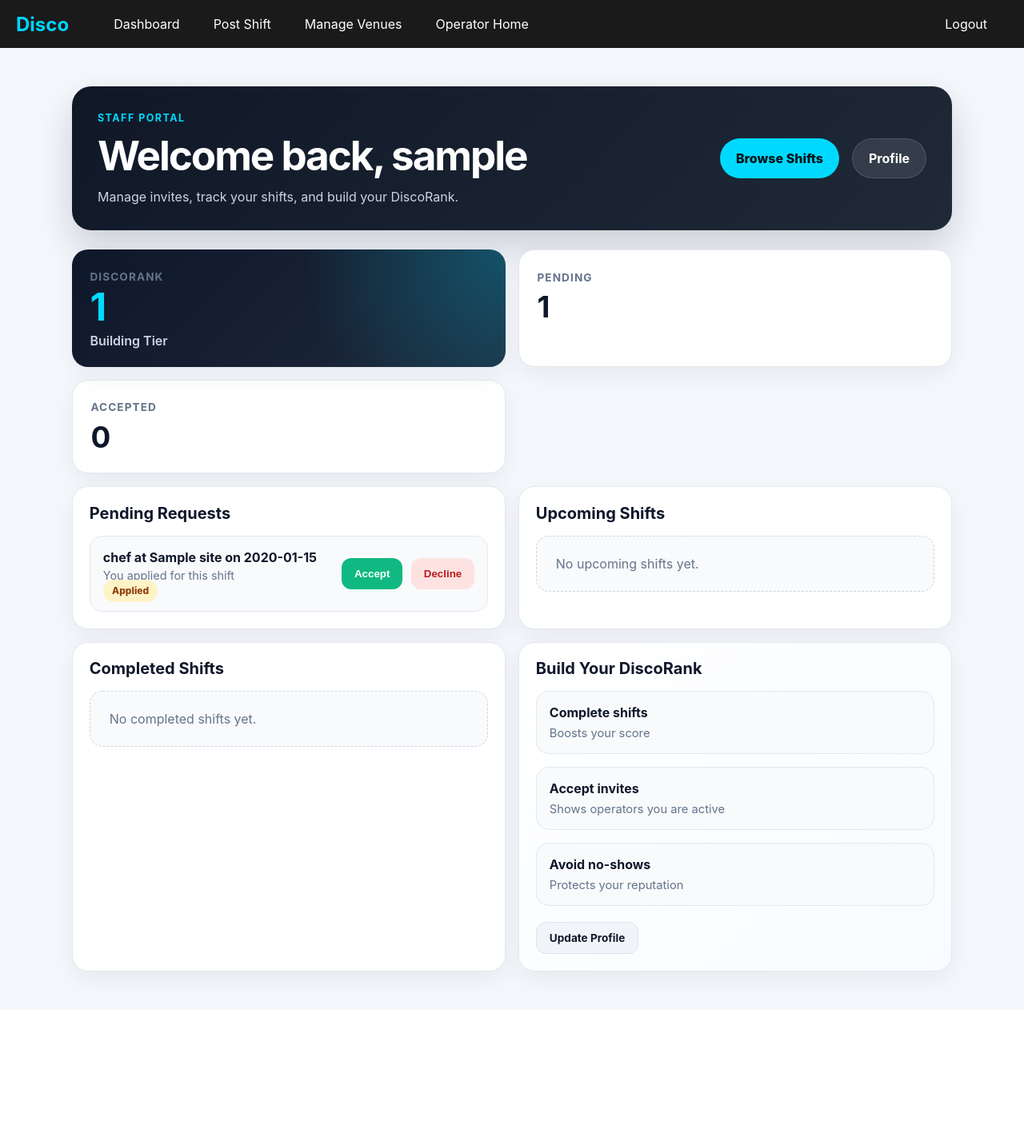
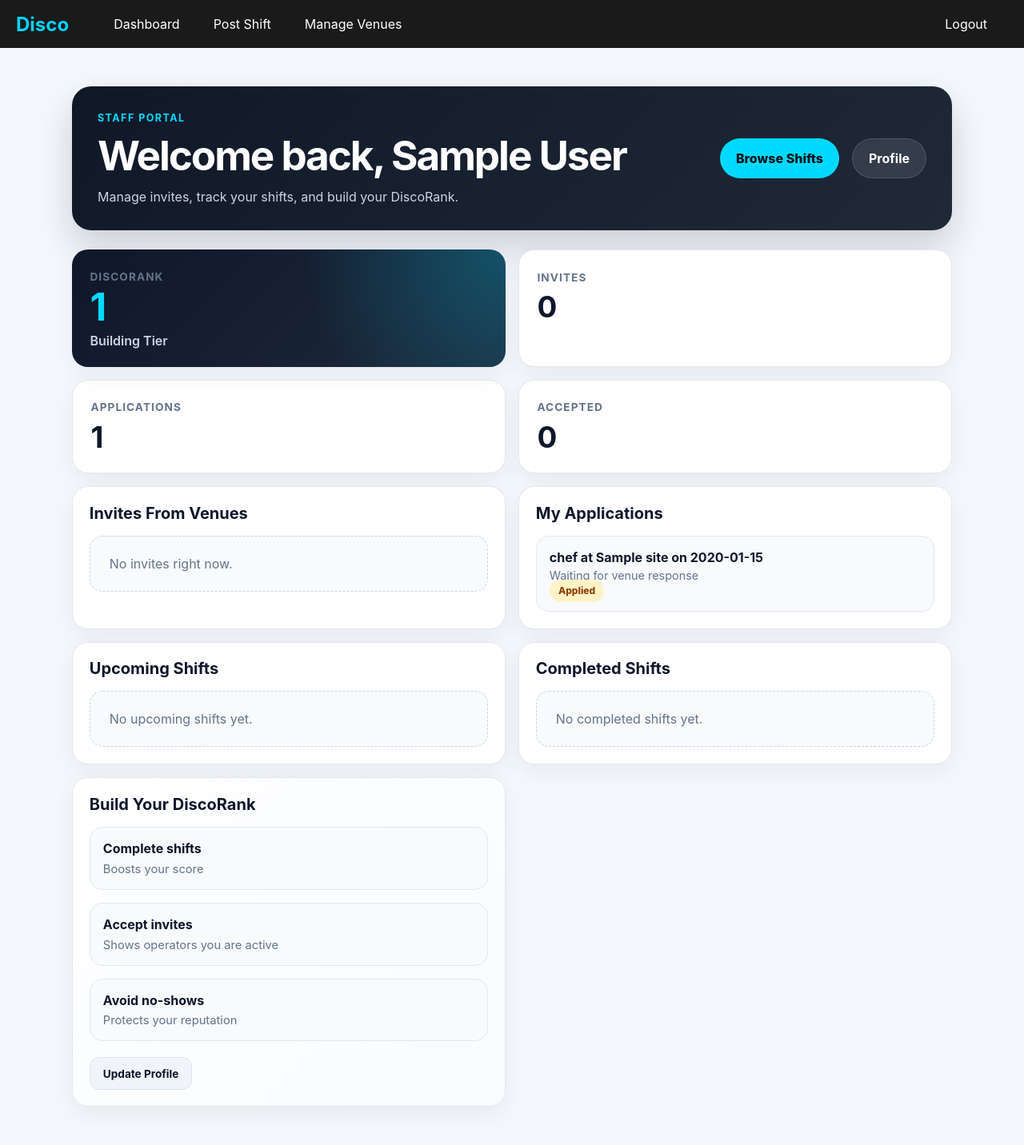
Before and after one commit to joshdean97/disco_app, a Django app: page /dashboard/ in a window 1280 px wide. Shown: the whole page at 80% size. Before the commit the page ends 1241 px from the top, so only its background shows below. Run offline with Django 5.2, Linux system fonts and the light colour scheme; a user stored in the database is signed in; tables that the repository leaves empty hold one stand-in row (values such as "Sample post").

Commit message:
use names instead of usernames

```diff
--- a/authentication/models.py
+++ b/authentication/models.py
@@ -42,6 +42,15 @@ class Staff(models.Model):
         elif self.disco_rank >= 60:
             return "Bronze"
         return "Building"
+
+    @property
+    def full_name(self):
+        full = f"{self.user.first_name} {self.user.last_name}".strip()
+
+        if full:
+            return full
+
+        return self.user.username
 
     def recalculate_disco_rank(self):
         score = 70
@@ -90,5 +99,15 @@ class Operator(models.Model):
     user = models.OneToOneField(User, on_delete=models.CASCADE)
     company_name = models.CharField(max_length=100, blank=True)
 
-    def __str__(self):
-        return self.company_name or self.user.username
+    @property
+    def full_name(self):
+        full = f"{self.user.first_name} {self.user.last_name}".strip()
+
+        if full:
+            return full
+
+        return self.user.username
+
+
+def __str__(self):
+    return self.company_name or self.user.username
--- a/disco_app/views.py
+++ b/disco_app/views.py
@@ -58,12 +58,16 @@ def staff_dashboard(request):
 
     # Get staff's shift requests
     pending_requests = staff.shift_requests.filter(status="pending")
+    pending_invites = pending_requests.filter(source="invite")
+    pending_applications = pending_requests.filter(source="application")
     accepted_requests = staff.shift_requests.filter(status="accepted")
     completed_requests = staff.shift_requests.filter(status="completed")
 
     context = {
         "staff": staff,
         "pending_requests": pending_requests,
+        "pending_invites": pending_invites,
+        "pending_applications": pending_applications,
         "accepted_requests": accepted_requests,
         "completed_requests": completed_requests,
         "pending_count": pending_requests.count(),
@@ -162,6 +166,21 @@ def operator_dashboard(request):
     # Get shifts for operator's sites
     open_shifts = Shift.objects.filter(site__in=sites, status="open")
     confirmed_shifts = Shift.objects.filter(site__in=sites, status="confirmed")
+    confirmed_shift_data = []
+
+    for shift in confirmed_shifts:
+        accepted_request = (
+            shift.applications.filter(status="accepted")
+            .select_related("staff", "staff__user")
+            .first()
+        )
+
+        confirmed_shift_data.append(
+            {
+                "shift": shift,
+                "accepted_request": accepted_request,
+            }
+        )
     completed_shifts = Shift.objects.filter(site__in=sites, status="completed")
 
     # Get pending shift requests across operator's sites
@@ -178,6 +197,7 @@ def operator_dashboard(request):
         "pending_requests": pending_requests,
         "pending_count": pending_requests.count(),
         "open_count": open_shifts.count(),
+        "confirmed_shift_data": confirmed_shift_data,
     }
 
     return render(request, "disco_app/operator_dashboard.html", context)
@@ -409,7 +429,10 @@ def find_staff_for_shift(request, shift_id):
     for staff in staff_qs:
         reqs = staff.shift_requests.select_related("shift")
 
-        accepted_same_day = reqs.filter(status="accepted", shift__date=shift.date)
+        accepted_same_day = reqs.filter(
+            status="accepted",
+            shift__date=shift.date,
+        ).exclude(shift=shift)
 
         has_conflict = any(
             shift_times_overlap(shift, r.shift) for r in accepted_same_day
@@ -437,7 +460,7 @@ def find_staff_for_shift(request, shift_id):
 
             distance_miles = geodesic(staff_location, site_location).miles
             within_radius = distance_miles <= staff.travel_radius_miles
-
+            existing_request = reqs.filter(shift=shift).first()
         staff_results.append(
             {
                 "staff": staff,
@@ -446,6 +469,7 @@ def find_staff_for_shift(request, shift_id):
                 "has_conflict": has_conflict,
                 "distance_miles": distance_miles,
                 "within_radius": within_radius,
+                "existing_request": existing_request,
             }
         )
 
--- a/templates/base.html
+++ b/templates/base.html
@@ -19,13 +19,11 @@
     <li><a href="/">Dashboard</a></li>
     <li><a href="/operator/shifts/post/">Post Shift</a></li>
     <li><a href="/operator/sites/">Manage Venues</a></li>
-    <li><a href="/operator/">Operator Home</a></li>
 {% elif user|is_staffuser %}
     <li><a href="/">Dashboard</a></li>
     <li><a href="/shifts/">Browse Shifts</a></li>
     <li><a href="/availability/">My Availability</a></li>
  <li><a href="{% url 'my_profile' %}">Profile</a></li>
-    <li><a href="/">Dashboard</a></li>
 {% endif %}                    {% endif %}
                 {% endwith %}
                 <li class="nav-right"><a href="/logout">Logout</a></li>
--- a/templates/disco_app/manage_shift_requests.html
+++ b/templates/disco_app/manage_shift_requests.html
@@ -28,7 +28,7 @@
         {% for req in requests %}
           <div class="shift-item applicant-card">
             <div class="applicant-info">
-              <strong>{{ req.staff.user.username }}</strong>
+              <strong>{{ req.staff.full_name }}</strong>
               <p>Applied for {{ shift }}</p>
 
               <div class="rank-pill">
--- a/templates/disco_app/profile.html
+++ b/templates/disco_app/profile.html
@@ -10,7 +10,7 @@
     <div class="dashboard-header">
       <div>
         <p class="eyebrow">Staff Profile</p>
-        <h1>{{ staff_member.user.username }}</h1>
+        <h1>{{ staff_member.full_name }}</h1>
         <p class="subtitle">
           {{ staff_member.get_primary_role_display }}
           {% if staff_member.year_started %}
--- a/templates/disco_app/staff_dashboard.html
+++ b/templates/disco_app/staff_dashboard.html
@@ -10,7 +10,7 @@
     <div class="dashboard-header">
       <div>
         <p class="eyebrow">Staff Portal</p>
-        <h1>Welcome back, {{ staff.user.username }}</h1>
+        <h1>Welcome back, {{ staff.full_name }}</h1>
         <p class="subtitle">
           Manage invites, track your shifts, and build your DiscoRank.
         </p>
@@ -40,10 +40,14 @@
       </div>
 
 <div class="stat-card">
-        <span class="stat-label">Pending</span>
-        <strong>{{ pending_count }}</strong>
+  <span class="stat-label">Invites</span>
+  <strong>{{ pending_invites|length }}</strong>
 </div>
 
+<div class="stat-card">
+  <span class="stat-label">Applications</span>
+  <strong>{{ pending_applications|length }}</strong>
+</div>
       <div class="stat-card">
         <span class="stat-label">Accepted</span>
         <strong>{{ accepted_count }}</strong>
@@ -54,36 +58,68 @@
 
 <div class="panel">
   <div class="panel-header">
-          <h2>Pending Requests</h2>
+    <h2>Invites From Venues</h2>
   </div>
 
   <div class="shift-list">
-          {% for req in pending_requests %}
+    {% for req in pending_invites %}
       <div class="shift-item">
         <div>
           <strong>{{ req.shift }}</strong>
+          <p class="status-text">
+            {{ req.shift.site.name }} invited you to work
+          </p>
 
-                {% if req.source == "invite" %}
-                  <p class="status-text">You were invited to this shift</p>
           <span class="badge accepted">Invited</span>
-                {% else %}
-                  <p class="status-text">You applied for this shift</p>
-                  <span class="badge pending">Applied</span>
-                {% endif %}
         </div>
 
-              <form method="post" action="{% url 'respond_to_invite' req.id %}" class="button-row">
+        <form
+          method="post"
+          action="{% url 'respond_to_invite' req.id %}"
+          class="button-row"
+        >
           {% csrf_token %}
-                <button name="action" value="accept" class="btn-accept">Accept</button>
-                <button name="action" value="decline" class="btn-decline">Decline</button>
+          <button name="action" value="accept" class="btn-accept">
+            Accept
+          </button>
+
+          <button name="action" value="decline" class="btn-decline">
+            Decline
+          </button>
         </form>
       </div>
     {% empty %}
-            <div class="empty-state">No pending requests.</div>
+      <div class="empty-state">
+        No invites right now.
+      </div>
     {% endfor %}
   </div>
 </div>
 
+<div class="panel">
+  <div class="panel-header">
+    <h2>My Applications</h2>
+  </div>
+
+  <div class="shift-list">
+    {% for req in pending_applications %}
+      <div class="shift-item">
+        <div>
+          <strong>{{ req.shift }}</strong>
+          <p class="status-text">
+            Waiting for venue response
+          </p>
+
+          <span class="badge pending">Applied</span>
+        </div>
+      </div>
+    {% empty %}
+      <div class="empty-state">
+        No pending applications.
+      </div>
+    {% endfor %}
+  </div>
+</div>
       <div class="panel">
         <div class="panel-header">
           <h2>Upcoming Shifts</h2>
```
Also changed, not shown: authentication/forms.py (+34 -5 lines), authentication/views.py (+13 -9 lines), templates/authentication/register.html (+11 -0 lines), templates/disco_app/find_staff.html (+22 -4 lines), templates/disco_app/my_profile.html (+3 -6 lines), templates/disco_app/operator_dashboard.html (+30 -11 lines). Lines whose indentation alone changed are shown as unchanged.
